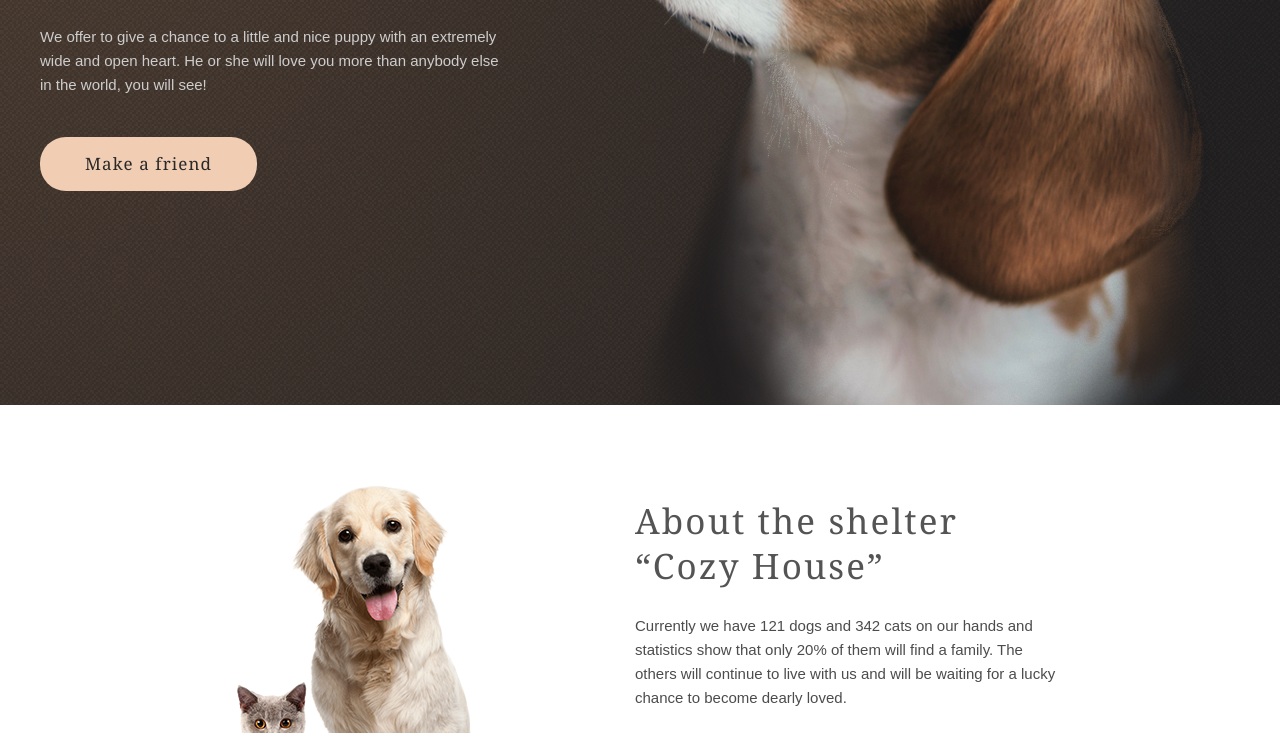
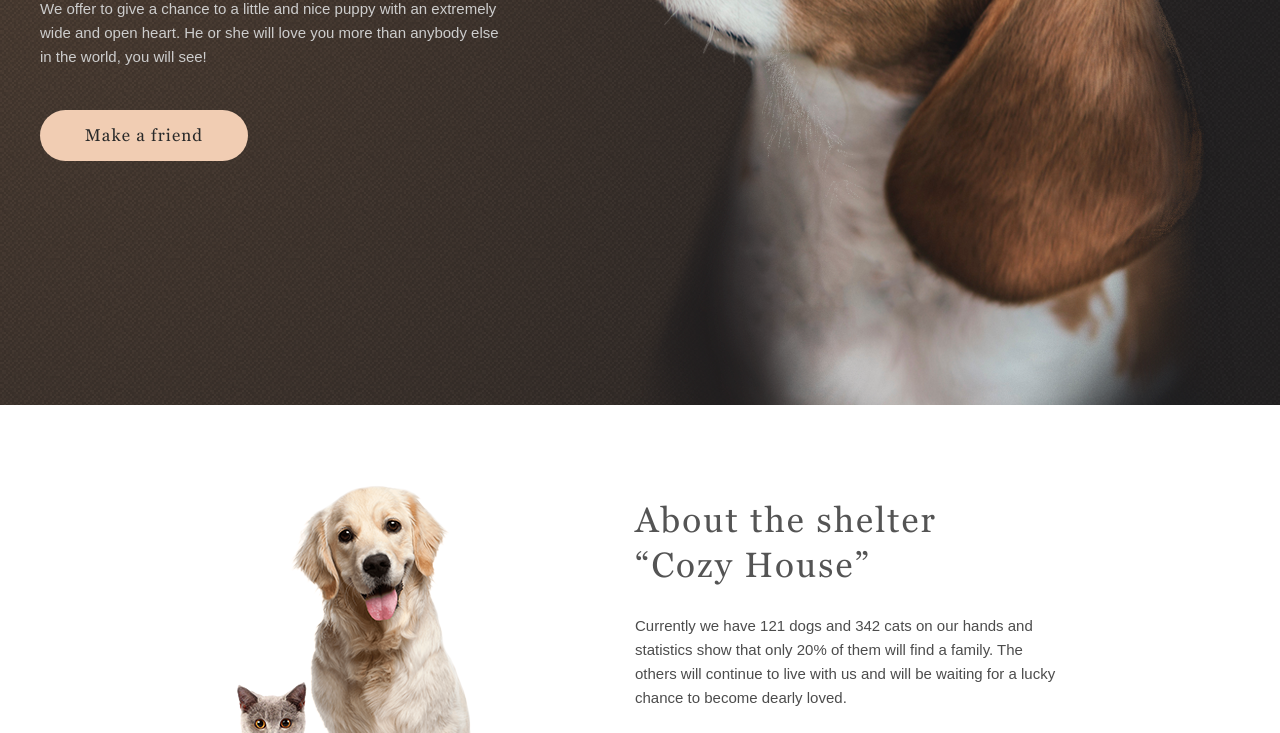
Before and after one commit to Kirakle/RSS-kirakle-JSFE2022Q1, a plain HTML site: page shelter/pages/main/main.html in a window 1280 px wide. Shown: the part 504-1237 px from the top of the page. Drawn offline with nearby package versions, Linux system fonts and the light colour scheme.

Commit message:
feat: add fonts files

```diff
--- a/shelter/pages/main/css/style.css
+++ b/shelter/pages/main/css/style.css
@@ -7,6 +7,14 @@ body {
   margin: 0 auto;
   padding: 0;
   position: relative;
+}
+
+@font-face {
+    font-family: Georgia;
+    font-display: swap;
+    src: url("../../../assets/fonts/Georgia.woff2") format("woff2"), url("../../../assets/fonts/Georgia.woff") format("woff");
+    font-weight: 400;
+    font-style: normal;
 }
 
 body.lock {
--- a/shelter/pages/main/main.html
+++ b/shelter/pages/main/main.html
@@ -76,7 +76,7 @@
             </p>
             <div class="not-only-button-block">
               <a
-                href="https://rolling-scopes-school.github.io/kirakle-JSFE2022Q1/shelter/pages/pets/pets.html"
+                href="#our"
                 class="not-only-button"
                 >Make a friend</a
               >
@@ -121,7 +121,7 @@
     </div>
     <div class="background-main">
       <main class="main">
-        <section class="our-friends">
+        <section class="our-friends" id="our">
           <h2 class="our-friends-heading">
             Our friends who<br />are looking for a house
           </h2>
--- a/shelter/pages/pets/css/style.css
+++ b/shelter/pages/pets/css/style.css
@@ -1,5 +1,13 @@
 :root {
     font-size: 10px;
+}
+
+@font-face {
+    font-family: Georgia;
+    font-display: swap;
+    src: url("../../../assets/fonts/Georgia.woff2") format("woff2"), url("../../../assets/fonts/Georgia.woff") format("woff");
+    font-weight: 400;
+    font-style: normal;
 }
 
 body {
@@ -33,7 +41,8 @@ body.lock {
 
 /* header */
 .header {
-  position: sticky; /* !!!!!!!!!!!!!!!!!!!!!!!!!!!!!!!!!!!!!!!!!!!!!!!!!!!!!!!*/
+    position: sticky;
+    /* !!!!!!!!!!!!!!!!!!!!!!!!!!!!!!!!!!!!!!!!!!!!!!!!!!!!!!!*/
     top: 0;
     left: 0;
     background-color: #fff;
@@ -201,7 +210,7 @@ a.neactivia {
     background: #FFFFFF;
 }
 
-.our-friends-pet > img {
+.our-friends-pet>img {
     width: 100%;
     max-width: 270px;
 }
@@ -245,7 +254,7 @@ a.neactivia {
 
 .our-friends-button-box:hover {
     background: #fddcc4;
-  border-color:#fddcc4;
+    border-color: #fddcc4;
 }
 
 /* .our-friends-pet:hover .our-friends-button-box {
@@ -302,14 +311,16 @@ a.neactivia {
 
 .button-actual {
     border-color: #f1cdb3;
-  background: #F1CDB3;;
+    background: #F1CDB3;
+    ;
     color: #292929;
     outline: transparent;
 }
 
 .button-actual:active {
     border-color: #f1cdb3;
-  background: #F1CDB3;;
+    background: #F1CDB3;
+    ;
     color: #292929;
 }
 
@@ -412,7 +423,8 @@ a.neactivia {
 
 .footer-email-img,
 .footer-phone-img {
-  width: 4rem; /* px */
+    width: 4rem;
+    /* px */
 }
 
 .footer-location-point-img {
```
Also changed, not shown: shelter/assets/fonts/Georgia.woff (added), shelter/assets/fonts/Georgia.woff2 (added). Lines whose indentation alone changed are shown as unchanged.
